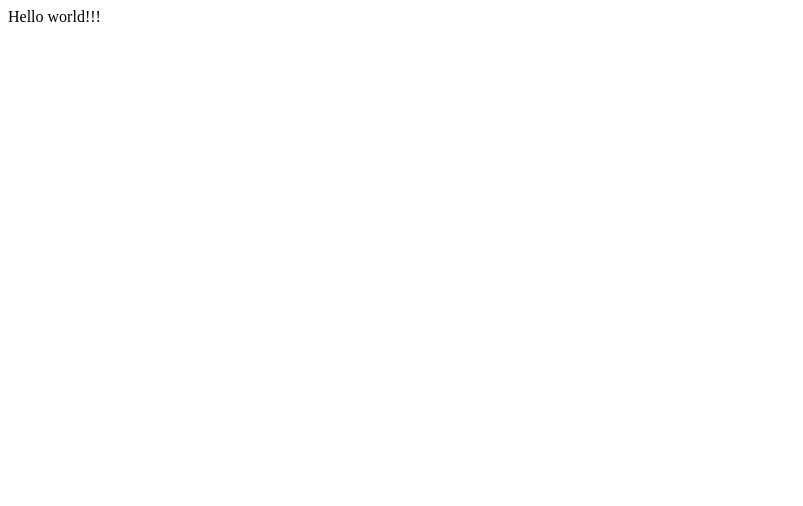
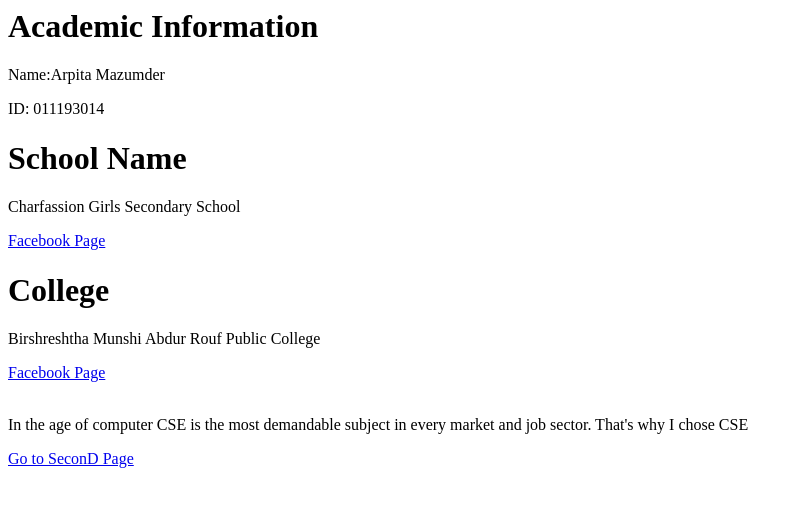
Before and after one commit to arpitamazumder452/arpitamazumder452.github.io, a plain HTML site: page index.html in a window 1280 px wide. Shown: the whole page, without its empty margins (0-803 px from the left). Drawn offline with Linux system fonts and the light colour scheme.

Commit message:
Update index.html

```diff
--- a/index.html
+++ b/index.html
@@ -1,5 +1,20 @@
 <html>
- <head>
-    <tittle>Hello world!!!</h1>
- </head>
+<head>
+<title>Personal Information</title>
+</head>
+<body>
+<h1>Academic Information</h1>
+<p>Name:Arpita Mazumder</p>
+<p>ID: 011193014</p>
+<h1>School Name</h1>
+<p>Charfassion Girls Secondary School</p>
+<a href="https://www.facebook.com/profile.php?id=100010872313199&fref=search&__tn__=%2Cd%2CP-R&eid=ARASU8b7Td0A4ZRCHO-SKKbk8gy4Cro--bCMMNGlw5uzrN8cABJJLonzabqVJWxfEvzUO6Yt_2wtnbEf">Facebook Page</a>
+<h1>College</h1>
+<p>Birshreshtha Munshi Abdur Rouf Public College</p>
+<a href="https://www.facebook.com/pages/Bir-Shrestha-Munshi-Abdur-Rouf-Public-College/433672440009044">Facebook Page</a>
+<br>
+<br>
+<p>In the age of computer CSE is the most demandable subject in every market and job sector. That's why I chose CSE</p>
+<a href="Second Page.html">Go to SeconD Page</a>
+</body>
 </html>
```
